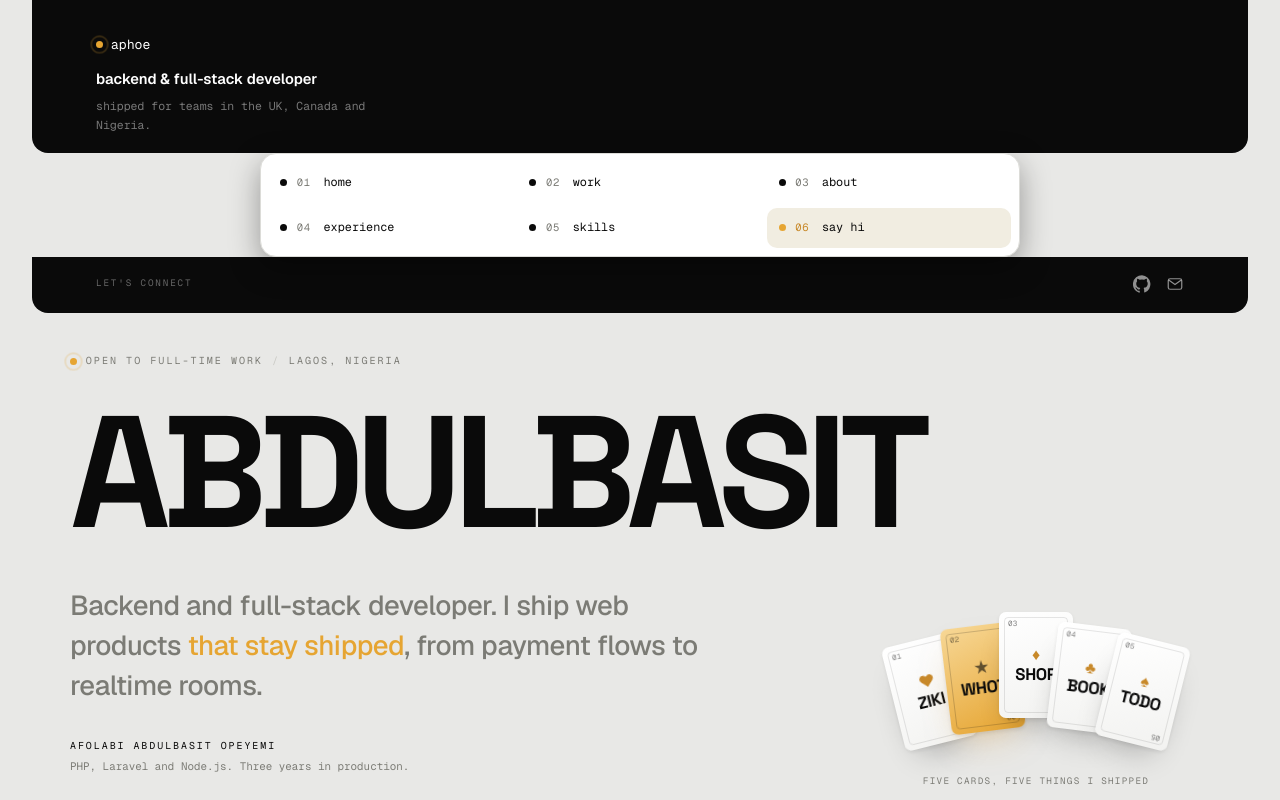
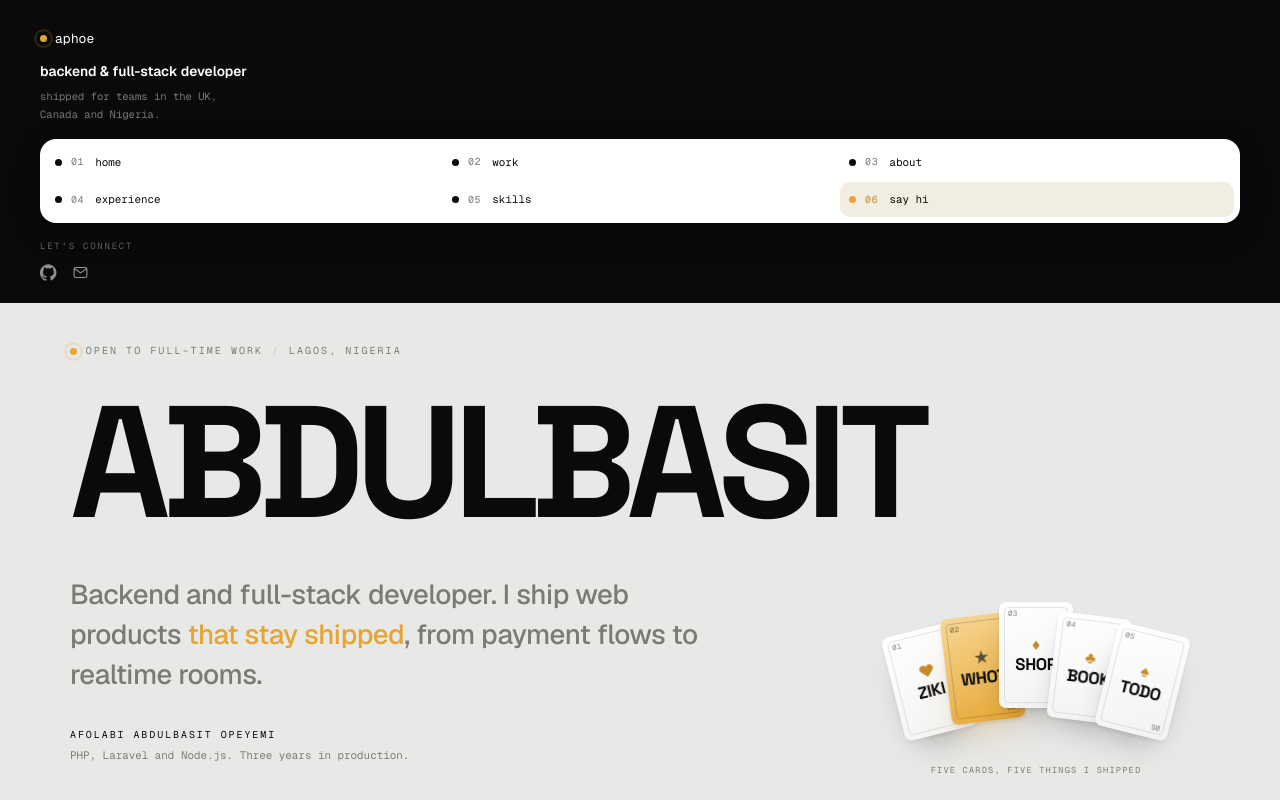
Before and after one commit to Aphoe4x/portfolio, a plain HTML site: page index.html in a window 1280 px wide. Shown: the top 800 px of the page. Drawn offline with nearby package versions, Linux system fonts and the light colour scheme.

Commit message:
Cards: use the mobile sidebar layout on every screen

```diff
--- a/styles.css
+++ b/styles.css
@@ -2215,95 +2215,6 @@ body.is-locked {
 }
 
 /* --------------------------------------------------------------------------
-   Desktop masthead, centered instead of stretched
-   -------------------------------------------------------------------------- */
-
-@media (min-width: 941px) {
-  html {
-    scroll-padding-top: 7rem;
-  }
-
-  body {
-    background: var(--paper);
-  }
-
-  .side-head,
-  .side-connect {
-    width: min(1220px, calc(100% - 4rem));
-    max-width: none;
-    margin-inline: auto;
-    padding-left: clamp(2rem, 5vw, 4rem);
-    padding-right: clamp(2rem, 5vw, 4rem);
-  }
-
-  .side-head {
-    border-radius: 0 0 var(--radius) var(--radius);
-    padding-top: 1.9rem;
-    padding-bottom: 1.2rem;
-  }
-
-  .side-role {
-    font-size: 0.92rem;
-  }
-
-  .side-note {
-    max-width: 40ch;
-    font-size: 0.72rem;
-  }
-
-  .rail {
-    width: min(760px, calc(100% - 4rem));
-    margin: 0 auto;
-    gap: 0.35rem;
-    padding: 0.5rem;
-    border: 1px solid var(--line);
-  }
-
-  .rail-item {
-    gap: 0.6rem;
-    padding: 0.66rem 0.7rem;
-    font-size: 0.74rem;
-  }
-
-  .rail-dot {
-    width: 7px;
-    height: 7px;
-  }
-
-  .rail-num {
-    font-size: 0.66rem;
-  }
-
-  .rail-text {
-    margin-left: 0.2rem;
-  }
-
-  .side-connect {
-    display: flex;
-    align-items: center;
-    justify-content: space-between;
-    gap: 1rem;
-    border-radius: 0 0 var(--radius) var(--radius);
-    padding-top: 1.1rem;
-    padding-bottom: 1.3rem;
-  }
-
-  .side-connect .side-label {
-    margin: 0;
-    font-size: 0.58rem;
-  }
-
-  .socials svg {
-    width: 18px;
-    height: 18px;
-  }
-
-  .hand-caption {
-    font-size: 0.58rem;
-  }
-}
-
-/* --------------------------------------------------------------------------
    Reduced motion
    -------------------------------------------------------------------------- */
 
```
